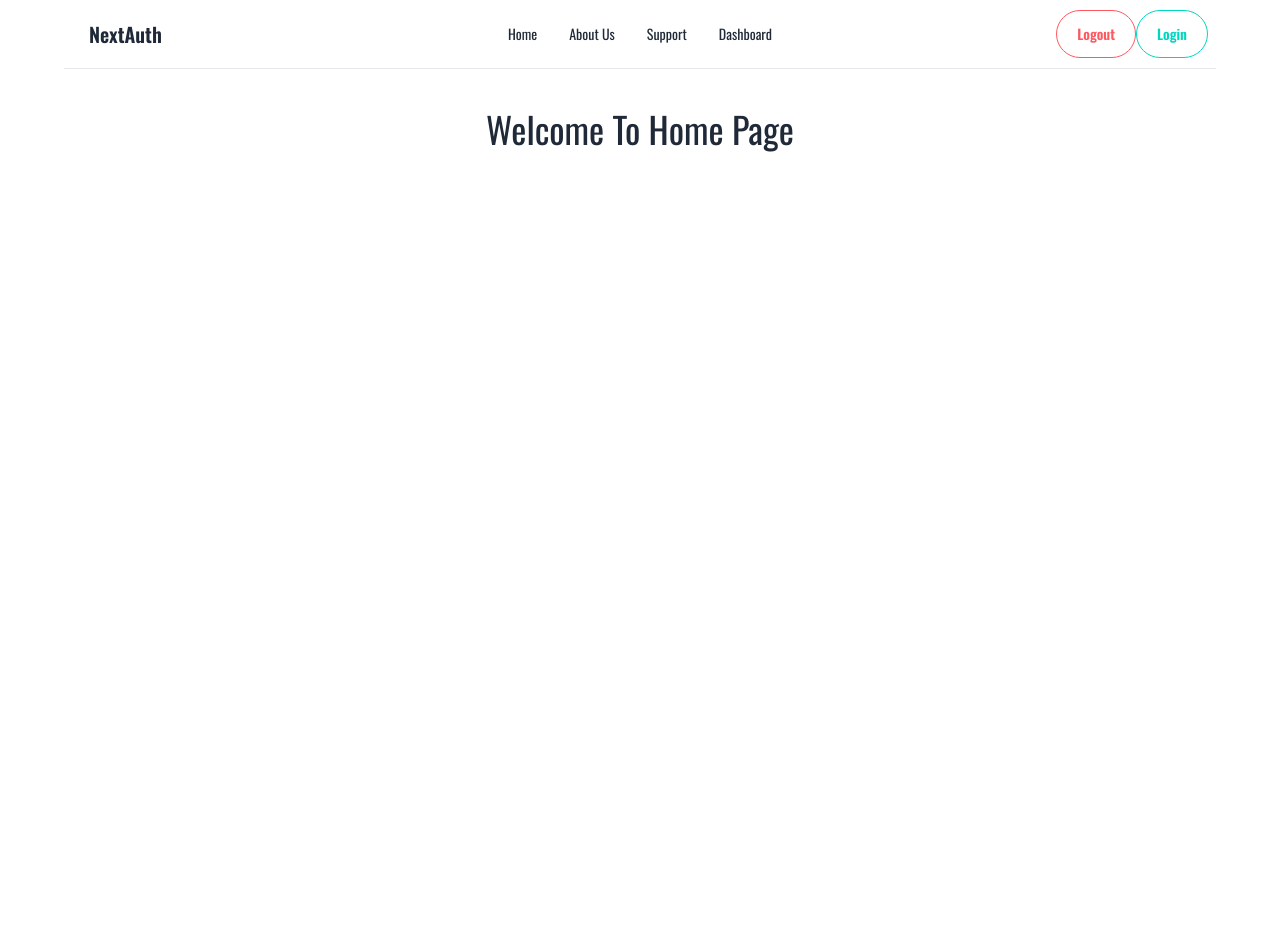
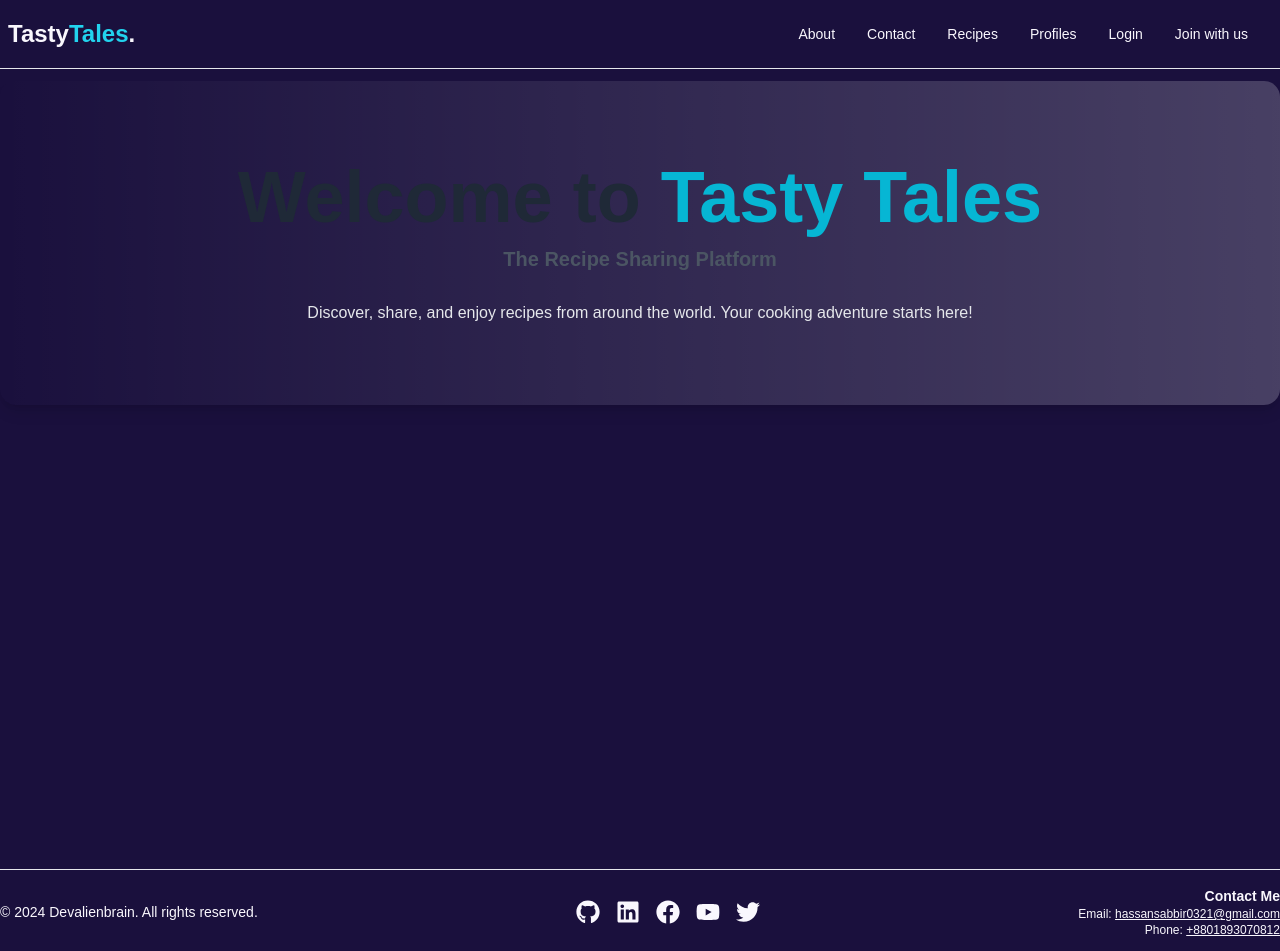
Before and after one commit to devalienbrain/tasty-tales-recipe-sharing-client, a Next.js app: page / in a window 1280 px wide. Shown: the top 951 px of the page. Before the commit the page ends 909 px from the top, so only its background shows below. Built offline with nearby package versions, Linux system fonts and the light colour scheme.

Commit message:
Home layout with navbar, banner, footer done

```diff
--- a/package.json
+++ b/package.json
@@ -1,5 +1,5 @@
 {
-  "name": "nextjs-authentication",
+  "name": "tasty-tale-recipe-sharing-client",
   "version": "0.1.0",
   "private": true,
   "scripts": {
@@ -12,7 +12,8 @@
     "next": "14.1.3",
     "react": "^18",
     "react-dom": "^18",
-    "react-hook-form": "^7.51.0"
+    "react-hook-form": "^7.51.0",
+    "react-icons": "^5.3.0"
   },
   "devDependencies": {
     "@types/node": "^20",
--- a/src/app/globals.css
+++ b/src/app/globals.css
@@ -1,9 +1,9 @@
-@import url('https://fonts.googleapis.com/css2?family=Oswald:wght@200..700&family=Roboto+Condensed&display=swap');
-
 @tailwind base;
 @tailwind components;
 @tailwind utilities;
 
+@import url('https://fonts.googleapis.com/css2?family=Poppins:ital,wght@0,100;0,200;0,300;0,400;0,500;0,600;0,700;0,800;0,900;1,100;1,200;1,300;1,400;1,500;1,600;1,700;1,800;1,900&display=swap');
+
 body {
-     font-family: "Oswald", sans-serif;;
+     font-family: "Poppins", sans-serif;
 }
--- a/src/app/layout.tsx
+++ b/src/app/layout.tsx
@@ -2,10 +2,11 @@ import type { Metadata } from "next";
 
 import "./globals.css";
 import Navbar from "@/components/shared/Navbar";
+import Footer from "@/components/shared/Footer";
 
 export const metadata: Metadata = {
-  title: "Next Auth",
-  description: "Generated by create next app",
+  title: "Tasty Tales Recipes",
+  description: "Owned by devalienbrain",
 };
 
 export default async function RootLayout({
@@ -14,10 +15,13 @@ export default async function RootLayout({
   children: React.ReactNode;
 }>) {
   return (
-    <html lang="en" data-theme="light">
-      <body>
+    <html lang="en" data-theme="synthwave">
+      <body className="max-w-7xl mx-auto">
         <Navbar />
-        <div className="min-h-screen w-[90%] mx-auto">{children}</div>
+        <hr />
+        <div className="min-h-screen py-3">{children}</div>
+        <hr />
+        <Footer />
       </body>
     </html>
   );
--- a/src/app/page.tsx
+++ b/src/app/page.tsx
@@ -1,7 +1,9 @@
+import Banner from "@/components/Banner";
+
 const HomePage = () => {
   return (
     <div>
-      <h1 className="text-4xl text-center mt-10">Welcome To Home Page</h1>
+      <Banner />
     </div>
   );
 };
--- /dev/null
+++ b/src/components/Banner.tsx
@@ -0,0 +1,20 @@
+const Banner: React.FC = () => {
+    return (
+      <section className="w-full py-20 bg-gradient-to-r from-transparent to-white/20 dark:from-gray-900/25 dark:to-gray-600/25 rounded-2xl shadow-lg">
+        <div className="flex flex-col items-center justify-center">
+          {/* Text Section */}
+          <h1 className="text-4xl md:text-5xl lg:text-7xl font-extrabold text-gray-800 dark:text-gray-100 leading-tight text-center lg:text-left">
+            Welcome to <span className="text-cyan-500">Tasty Tales</span>
+          </h1>
+          <h3 className="py-3 text-base md:text-lg lg:text-xl font-bold text-gray-600 dark:text-gray-400 leading-tight text-center lg:text-left">
+            The Recipe Sharing Platform
+          </h3>
+          <p className="mt-4 text-sm md:text-base text-gray-200 dark:text-gray-100 text-center lg:text-left">
+            Discover, share, and enjoy recipes from around the world. Your cooking adventure starts here!
+          </p>
+        </div>
+      </section>
+    );
+  };
+
+  export default Banner;
--- /dev/null
+++ b/src/components/shared/Footer.tsx
@@ -0,0 +1,78 @@
+import {
+  FaGithub,
+  FaLinkedin,
+  FaFacebook,
+  FaYoutube,
+  FaTwitter,
+} from "react-icons/fa";
+
+const Footer: React.FC = () => {
+  return (
+    <footer className="text-base-content py-4">
+      <div className="container mx-auto flex flex-col lg:flex-row items-center justify-between">
+        {/* Copyright Info */}
+        <div className="text-sm mb-4 lg:mb-0 lg:order-1">
+          <p>&copy; 2024 Devalienbrain. All rights reserved.</p>
+        </div>
+
+        {/* Social Media Icons */}
+        <div className="flex space-x-4 mb-4 lg:mb-0 lg:order-2">
+          <a
+            href="https://github.com/devalienbrain"
+            target="_blank"
+            rel="noopener noreferrer"
+          >
+            <FaGithub size={24} className="hover:text-gray-600" />
+          </a>
+          <a
+            href="https://www.linkedin.com/in/md-sabbir-hassan-murad/"
+            target="_blank"
+            rel="noopener noreferrer"
+          >
+            <FaLinkedin size={24} className="hover:text-blue-600" />
+          </a>
+          <a
+            href="https://www.facebook.com/md.sabbirhassanmurad"
+            target="_blank"
+            rel="noopener noreferrer"
+          >
+            <FaFacebook size={24} className="hover:text-blue-500" />
+          </a>
+          <a
+            href="https://www.youtube.com/@devAlienBrain"
+            target="_blank"
+            rel="noopener noreferrer"
+          >
+            <FaYoutube size={24} className="hover:text-red-600" />
+          </a>
+          <a
+            href="https://x.com/Hassan006930481"
+            target="_blank"
+            rel="noopener noreferrer"
+          >
+            <FaTwitter size={24} className="hover:text-blue-400" />
+          </a>
+        </div>
+
+        {/* Contact Info */}
+        <div className="text-xs text-center lg:text-right lg:order-3">
+          <p className="text-sm font-semibold">Contact Me</p>
+          <p>
+            Email:{" "}
+            <a href="mailto:hassansabbir0321@gmail.com" className="underline">
+              hassansabbir0321@gmail.com
+            </a>
+          </p>
+          <p>
+            Phone:{" "}
+            <a href="tel:+8801893070812" className="underline">
+              +8801893070812
+            </a>
+          </p>
+        </div>
+      </div>
+    </footer>
+  );
+};
+
+export default Footer;
--- a/src/components/shared/Navbar.tsx
+++ b/src/components/shared/Navbar.tsx
@@ -2,74 +2,93 @@ import Link from "next/link";
 
 const Navbar = () => {
   return (
-    <div className="navbar bg-base-100  border-b  w-[90%] mx-auto">
-      <div className="navbar-start">
-        <div className="dropdown">
-          <div tabIndex={0} role="button" className="btn btn-ghost lg:hidden">
+    <div className="drawer">
+      <input id="my-drawer-3" type="checkbox" className="drawer-toggle" />
+      <div className="drawer-content flex flex-col">
+        {/* Navbar */}
+        <div className="navbar w-full">
+          <div className="flex-none lg:hidden">
+            <label
+              htmlFor="my-drawer-3"
+              aria-label="open sidebar"
+              className="btn btn-square btn-ghost"
+            >
               <svg
                 xmlns="http://www.w3.org/2000/svg"
-              className="h-5 w-5"
                 fill="none"
                 viewBox="0 0 24 24"
-              stroke="currentColor"
+                className="inline-block h-6 w-6 stroke-current"
               >
                 <path
                   strokeLinecap="round"
                   strokeLinejoin="round"
                   strokeWidth="2"
-                d="M4 6h16M4 12h8m-8 6h16"
-              />
+                  d="M4 6h16M4 12h16M4 18h16"
+                ></path>
               </svg>
+            </label>
           </div>
-          <ul
-            tabIndex={0}
-            className="menu menu-sm dropdown-content mt-3 z-[1] p-2 shadow bg-base-100 rounded-box w-52"
-          >
-            <li>
-              <Link href="/">Home</Link>
-            </li>
+          <div className="flex-1 font-extrabold text-2xl">
+            <a href="/">
+              Tasty<span className="text-cyan-400">Tales</span>.{" "}
+            </a>
+          </div>
+          <div className="hidden flex-none lg:block">
+            <ul className="menu menu-horizontal">
+              {/* Navbar menu content here */}
 
               <li>
-              <Link href="/about">About Us</Link>
+                <a>About</a>
               </li>
               <li>
-              <Link href="/support">Support</Link>
+                <a>Contact</a>
+              </li>
+              <li>
+                <a>Recipes</a>
+              </li>
+              <li>
+                <a>Profiles</a>
+              </li>
+              <li>
+                <a>Login</a>
+              </li>
+              <li>
+                <a>Join with us</a>
               </li>
             </ul>
           </div>
-        <Link href="/" className="btn btn-ghost text-xl">
-          NextAuth
-        </Link>
         </div>
-      <div className="navbar-center hidden lg:flex">
-        <ul className="menu menu-horizontal px-1">
-          <li>
-            <Link href="/">Home</Link>
-          </li>
+      </div>
+      <div className="drawer-side">
+        <label
+          htmlFor="my-drawer-3"
+          aria-label="close sidebar"
+          className="drawer-overlay"
+        ></label>
+        <ul className="menu bg-base-200 min-h-full w-80 p-4">
+          {/* Sidebar content here */}
 
           <li>
-            <Link href="/about">About Us</Link>
+            <a>About</a>
           </li>
           <li>
-            <Link href="/support">Support</Link>
+            <a>Contact</a>
           </li>
           <li>
-            <Link href="/dashboard">Dashboard</Link>
+            <a>Recipes</a>
+          </li>
+          <li>
+            <a>Profiles</a>
+          </li>
+          <li>
+            <a>Login</a>
+          </li>
+          <li>
+            <a>Join</a>
           </li>
         </ul>
       </div>
-      <div className="navbar-end">
-        <button className="btn btn-error btn-outline text-white rounded-full px-5">
-          Logout
-        </button>
-
-        <Link
-          href="/login"
-          className="btn btn-accent btn-outline text-white rounded-full px-5"
-        >
-          Login
-        </Link>
-      </div>
+      <hr />
     </div>
   );
 };
--- a/tailwind.config.ts
+++ b/tailwind.config.ts
@@ -16,5 +16,9 @@ const config: Config = {
     },
   },
   plugins: [require("daisyui")],
+  daisyui: {
+    themes: ["light", "dark", "cupcake", "synthwave", "black", "forest"],
+  },
 };
+
 export default config;
```
Also changed, not shown: src/assets/tastytales-banner.png (added), 1 other file (tests, documents, lock files or other folders). Lines whose indentation alone changed are shown as unchanged.
